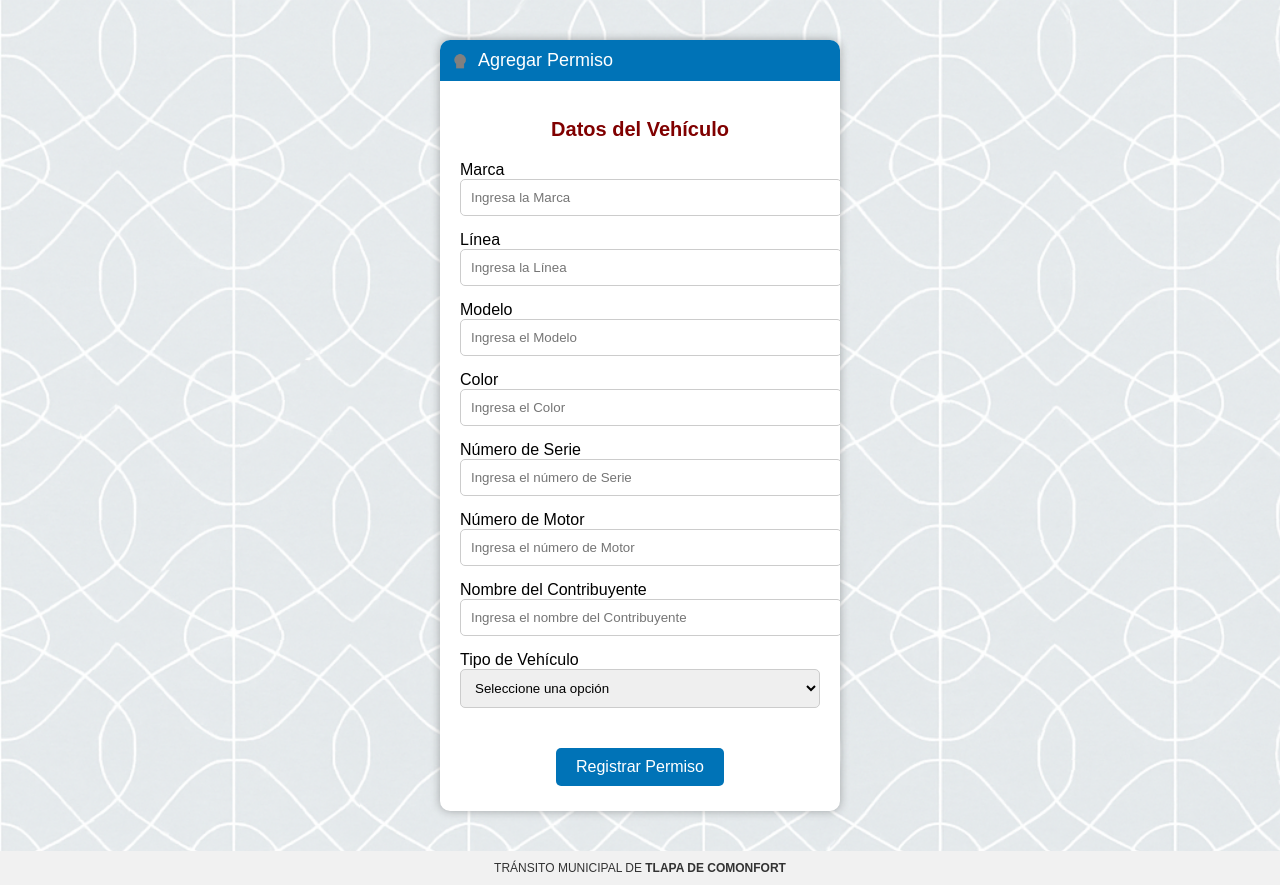
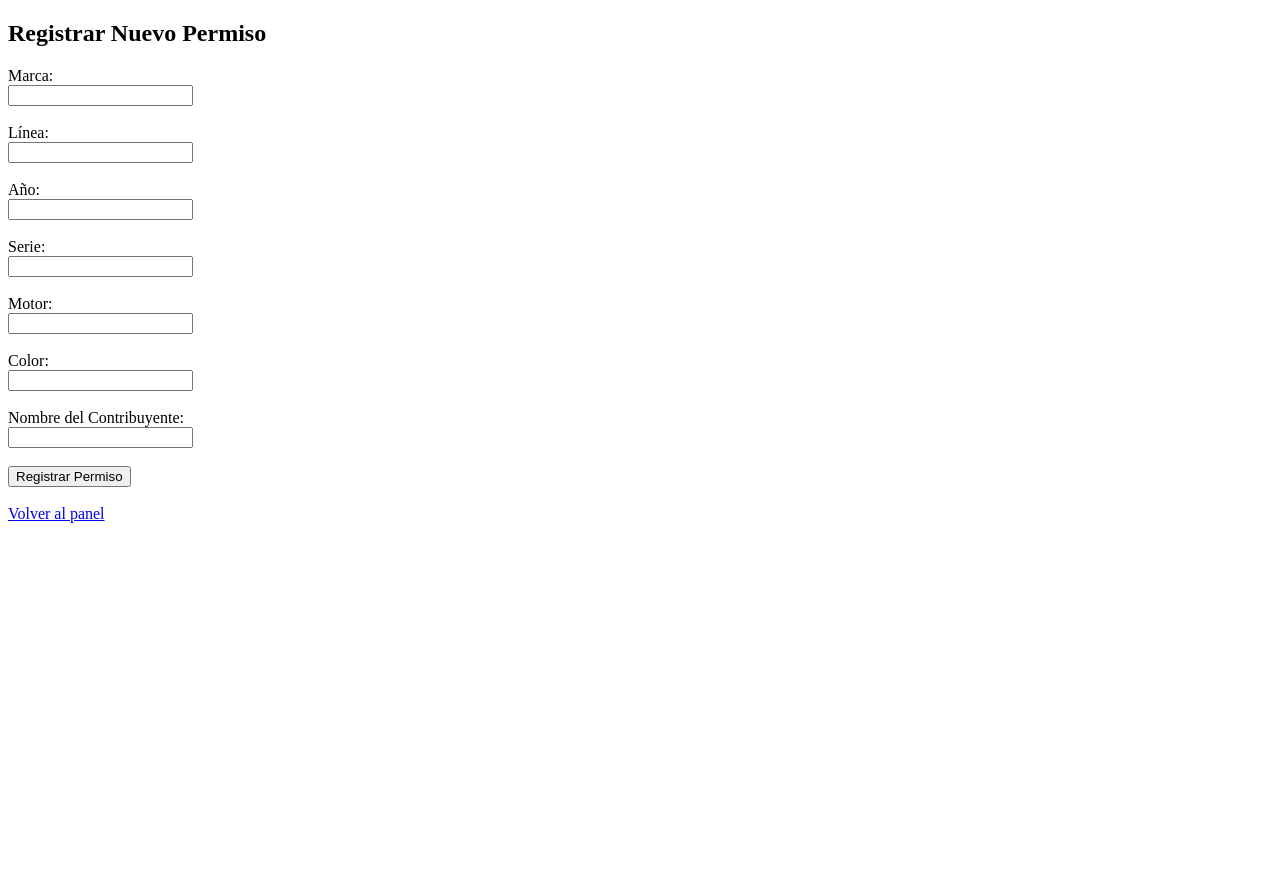
Before and after one commit to Gsr1989/Guerrero, a Flask app: template templates/formulario_guerrero.html in a window 1280 px wide. After the commit the page ends 523 px from the top, so only its background shows below. Run offline with Flask 3, Linux system fonts and the light colour scheme; the template is opened without the code that fills it, so the values that code supplies are empty.

Commit message:
Update formulario_guerrero.html

```diff
--- a/templates/formulario_guerrero.html
+++ b/templates/formulario_guerrero.html
@@ -1,60 +1,39 @@
-<!-- templates/formulario_guerrero.html -->
 <!DOCTYPE html>
 <html lang="es">
 <head>
     <meta charset="UTF-8">
-    <title>Agregar Permiso</title>
+    <title>Registrar Permiso - Guerrero</title>
     <meta name="viewport" content="width=device-width, initial-scale=1">
-    <link rel="stylesheet" href="{{ url_for('static', filename='css/style.css') }}">
 </head>
-<body style="background-image: url('{{ url_for('static', filename='img/fondo_grecas.png') }}'); background-size: cover;">
+<body>
+    <h2>Registrar Nuevo Permiso</h2>
 
-<div style="max-width: 400px; margin: 40px auto; background: #fff; border-radius: 10px; overflow: hidden; box-shadow: 0 0 10px rgba(0,0,0,0.3);">
-    <div style="background: #0073b7; color: white; padding: 10px; font-size: 18px; display: flex; align-items: center;">
-        <img src="{{ url_for('static', filename='img/user_icon.png') }}" alt="Icono" style="height: 20px; margin-right: 8px;">
-        Agregar Permiso
-    </div>
-    <div style="padding: 20px;">
-        <h2 style="font-size: 20px; text-align: center; margin-bottom: 20px;">Datos del Vehículo</h2>
-        <form method="POST" action="{{ url_for('registrar_guerrero') }}">
-            <label for="marca">Marca</label>
-            <input type="text" id="marca" name="marca" placeholder="Ingresa la Marca" required>
+    <form method="POST" action="{{ url_for('registrar_guerrero') }}">
+        <label>Marca:</label><br>
+        <input type="text" name="marca" required><br><br>
 
-            <label for="linea">Línea</label>
-            <input type="text" id="linea" name="linea" placeholder="Ingresa la Línea" required>
+        <label>Línea:</label><br>
+        <input type="text" name="linea" required><br><br>
 
-            <label for="anio">Modelo</label>
-            <input type="number" id="anio" name="anio" placeholder="Ingresa el Modelo" required>
+        <label>Año:</label><br>
+        <input type="text" name="año" required><br><br>
 
-            <label for="color">Color</label>
-            <input type="text" id="color" name="color" placeholder="Ingresa el Color" required>
+        <label>Serie:</label><br>
+        <input type="text" name="serie" required><br><br>
 
-            <label for="serie">Número de Serie</label>
-            <input type="text" id="serie" name="serie" placeholder="Ingresa el número de Serie" required>
+        <label>Motor:</label><br>
+        <input type="text" name="motor" required><br><br>
 
-            <label for="motor">Número de Motor</label>
-            <input type="text" id="motor" name="motor" placeholder="Ingresa el número de Motor" required>
+        <label>Color:</label><br>
+        <input type="text" name="color" required><br><br>
 
-            <label for="contribuyente">Nombre del Contribuyente</label>
-            <input type="text" id="contribuyente" name="contribuyente" placeholder="Ingresa el nombre del Contribuyente" required>
+        <label>Nombre del Contribuyente:</label><br>
+        <input type="text" name="nombre" required><br><br>
 
-            <label for="tipo_vehiculo">Tipo de Vehículo</label>
-            <select id="tipo_vehiculo" name="tipo_vehiculo" required>
-                <option value="">Seleccione una opción</option>
-                <option value="AUTOMÓVIL">Automóvil</option>
-                <option value="MOTOCICLETA">Motocicleta</option>
-            </select>
+        <button type="submit">Registrar Permiso</button>
+    </form>
 
-            <div style="text-align: center; margin-top: 20px;">
-                <button type="submit" style="background: #0073b7; color: white; padding: 10px 20px; border: none; border-radius: 5px;">Registrar Permiso</button>
-            </div>
-        </form>
-    </div>
-</div>
-
-<footer style="text-align: center; font-size: 12px; margin-top: 20px; color: #333;">
-    TRÁNSITO MUNICIPAL DE <strong>TLAPA DE COMONFORT</strong>
-</footer>
-
+    <br>
+    <a href="{{ url_for('panel') }}">Volver al panel</a>
 </body>
 </html>
```
